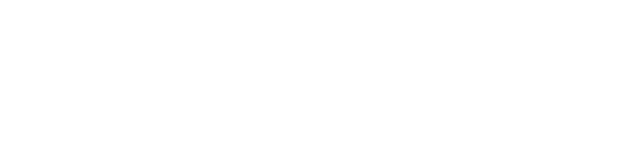
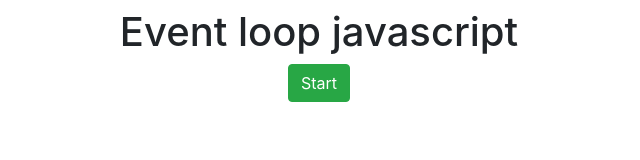
Before and after one commit to matheus-paulino/event-loop-js, a plain HTML site: page index.html in a window 1280 px wide. Shown: the whole page, without its empty margins (321-961 px from the left). Drawn offline with nearby package versions, Linux system fonts and the light colour scheme.

Commit message:
ciclo do javascript

```diff
--- a/index.html
+++ b/index.html
@@ -4,8 +4,14 @@
     <meta charset="UTF-8">
     <meta name="viewport" content="width=device-width, initial-scale=1.0">
     <title>Event Loop - Javascript</title>
+    <link rel="stylesheet" href="https://stackpath.bootstrapcdn.com/bootstrap/4.5.2/css/bootstrap.min.css" integrity="sha384-JcKb8q3iqJ61gNV9KGb8thSsNjpSL0n8PARn9HuZOnIxN0hoP+VmmDGMN5t9UJ0Z" crossorigin="anonymous">
 </head>
 <body>
+    <div class="container text-center p-2">
+        <h1>Event loop javascript</h1>
+        <button onclick="start()" class="btn btn-success">Start</button>
+    </div>
 
+    <script src="js/app2.js"></script>
 </body>
 </html>
--- /dev/null
+++ b/js/app2.js
@@ -0,0 +1,22 @@
+/**
+ * Entendendo o ciclo do javascript
+ */
+
+const start = () => {
+    setTimeout(() => {
+        const store = { id: 1, name: 'Loja XPTO'}
+        console.log(store)
+        setTimeout(idStore => {
+            const category = {id: 1, title: 'Promoções', store_id: idStore}
+            console.log(category)
+            setTimeout(idCategory => {
+                const products = [
+                    { id: 1, name: 'Produto XPTO', category_id: idCategory },
+                    { id: 2, name: 'Produto OTPX', category_id: idCategory },
+                    { id: 3, name: 'Produto TOPX', category_id: idCategory }
+                ]
+                console.log(products)
+            },2000, category.id)
+        }, 2000, store.id)
+    }, 2000);
+}
```
Also changed, not shown: js/app.js (added, +13 -0 lines).
